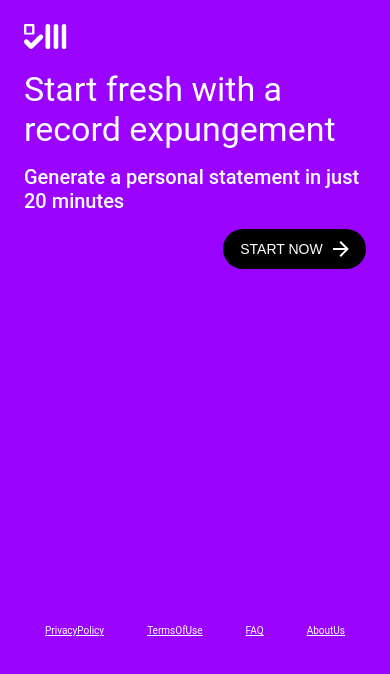
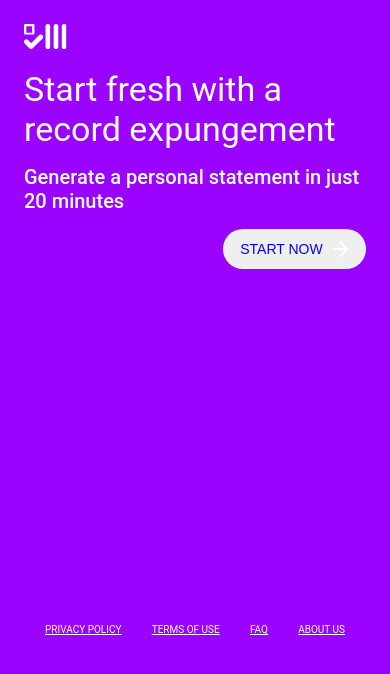
Before and after one commit to hackforla/expunge-assist, a React (Create React App) app in the folder react/client/: page / in a window 390 px wide. Shown: the top 674 px of the page. Built offline with nearby package versions, Linux system fonts and the light colour scheme; the HTML template or start-up script is replaced by a standard one.

Commit message:
add responsive styling to navbar

```diff
--- a/react/client/src/components/Navbar.tsx
+++ b/react/client/src/components/Navbar.tsx
@@ -1,14 +1,22 @@
 import React from 'react';
 
-import { Wrapper } from '../styles/Navbar'
+import hackForLALogo from '../assets/hackForLALogo.svg'
+
+import { Wrapper, ImageWrapper, LinkWrapper } from '../styles/Navbar'
 
 const Navbar: React.FC = () => {
-  return(
+  return (
     <Wrapper className="Navbar">
-      <li><a href='/PrivacyPolicy'>PrivacyPolicy</a></li>
-      <li><a href='/TermsOfUse'>TermsOfUse</a></li>
-      <li><a href='/FAQ'>FAQ</a></li>
-      <li><a href='/AboutUs'>AboutUs</a></li>
+      <ImageWrapper>
+        <img src={hackForLALogo} alt='Hack for LA Logo' />
+      </ImageWrapper>
+      <LinkWrapper>
+        <li><a href='/PrivacyPolicy'>Privacy Policy</a></li>
+        <li><a href='/TermsOfUse'>Terms Of Use</a></li>
+        <li><a href='/FAQ'>FAQ</a></li>
+        <li><a href='/AboutUs'>About Us</a></li>
+      </LinkWrapper>
+      <span>COPYRIGHT 2020 HACK FOR LA</span>
     </Wrapper>
   )
 }
--- a/react/client/src/components/PersonalStatement.tsx
+++ b/react/client/src/components/PersonalStatement.tsx
@@ -3,7 +3,7 @@ import React from 'react';
 import icon from '../assets/icon.svg'
 import arrowRight from '../assets/arrowRight.svg'
 
-import { Wrapper, FlexWrapper } from '../styles/PersonalStatement'
+import { Wrapper, ContentWrapper, FlexWrapper } from '../styles/PersonalStatement'
 import { Button } from '../styles/GlobalStyle'
 
 const PersonalStatement: React.FC = () => {
@@ -14,14 +14,16 @@ const PersonalStatement: React.FC = () => {
   return (
     <Wrapper className="PersonalStatement">
       <img src={icon} alt=""/>
+      <ContentWrapper>
         <h1>Start fresh with a record expungement</h1>
         <h2>Generate a personal statement in just 20 minutes</h2>
         <FlexWrapper>
-        <Button onClick={handleClick}>
+          <Button color="blue" onClick={handleClick}>
             <span>START NOW</span>
             <img src = {arrowRight} alt="arrow right"/>
           </Button>
         </FlexWrapper>
+      </ContentWrapper>
     </Wrapper>
   )
 }
--- a/react/client/src/styles/GlobalStyle.ts
+++ b/react/client/src/styles/GlobalStyle.ts
@@ -1,6 +1,6 @@
 import styled, { createGlobalStyle } from 'styled-components';
 import device from './breakpoints';
-
+import { color, space, fontSize } from 'styled-system'
 
 export const GlobalStyle = createGlobalStyle`
 * {
@@ -38,8 +38,9 @@ li {
 `
 
 export const Button = styled.button`
-  background:black;
-  color:white;
+  ${color};
+  ${space};
+  ${fontSize};
   border:none;
   width:143px;
   height:40px;
@@ -48,6 +49,7 @@ export const Button = styled.button`
   justify-content:center;
   align-items:center;
   font-size:.875em;
+  box-shadow: 4px 4px 16px 0px #3D0066 25%;
   & :nth-child(1) {
     margin-right:10px;
   }
--- a/react/client/src/styles/Navbar.ts
+++ b/react/client/src/styles/Navbar.ts
@@ -1,14 +1,57 @@
 import styled from 'styled-components';
+import device from './breakpoints'
 
 export const Wrapper = styled.div`
+  background:none;
+  color:white;
+  display:flex;
+  justify-content:space-between;
+  align-items:center;
+  img, span {
+    display:none;
+    margin: 0 20px;
+  }
+  @media only screen and ${device.md} {
+    background:black;
+    height:50px;
+    img, span {
+      display:block;
+    }
+  }
+  @media only screen and ${device.lg} {
+    img, span {
+      margin: 0 45px;
+    }
+  }
+`
+
+export const ImageWrapper = styled.div`
+  @media only screen and ${device.md} {
+    width: 230px;
+  }
+`
+
+export const LinkWrapper = styled.div`
   display:flex;
   margin:0 auto;
   justify-content:space-between;
   width: 300px;
-  margin-top:350px;
+  text-transform:uppercase;
 
   a {
     color:white;
     font-size:.625rem;
   }
+
+  @media only screen and ${device.md} {
+    & :nth-child(n+3) {
+      display:none;
+    }
+    width: 260px;
+    a {
+      font-weight:700;
+      font-size:1rem;
+    }
+  }
+
 `
--- a/react/client/src/styles/PersonalStatement.ts
+++ b/react/client/src/styles/PersonalStatement.ts
@@ -4,11 +4,22 @@ import device from './breakpoints'
 export const Wrapper = styled.div`
   margin:24px;
   color:white;
+  @media only screen and ${device.md} {
+    height:850px;
+  }
+  height:570px;
 `
 export const FlexWrapper = styled.div`
   display:flex;
   justify-content:flex-end;
   @media only screen and ${device.md} {
     justify-content:flex-start;
+    margin-top:40px;
   }
 `
+
+export const ContentWrapper = styled.div`
+  @media only screen and ${device.md} {
+    margin: 130px 0 0 130px;
+  }
+`
```
Also changed, not shown: react/client/src/assets/hackForLALogo.svg (added). Lines whose indentation alone changed are shown as unchanged.
